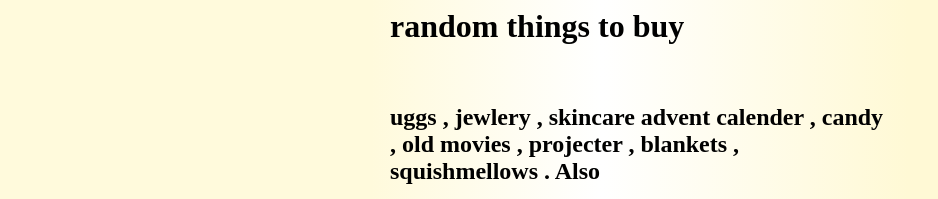
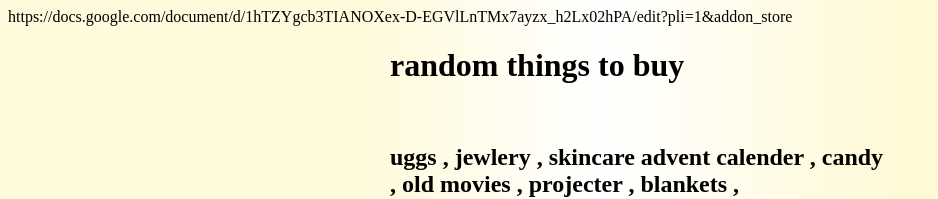
Before and after one commit to mj9620/Randomthingstobuy, a plain HTML site: page index.html in a window 1280 px wide. Shown: the top 199 px of the page, without its empty margins (0-938 px from the left). Drawn offline with Linux system fonts and the light colour scheme.

Commit message:
Update index.html

```diff
--- a/index.html
+++ b/index.html
@@ -13,7 +13,7 @@ background: linear-gradient(90deg, rgba(255,250,220,1) 29%, rgba(255,255,255,1)
 
 
 </style>
-
+  <p1>https://docs.google.com/document/d/1hTZYgcb3TIANOXex-D-EGVlLnTMx7ayzx_h2Lx02hPA/edit?pli=1&addon_store</p1>
 </head>
 <body>
    <div class="content">
```
